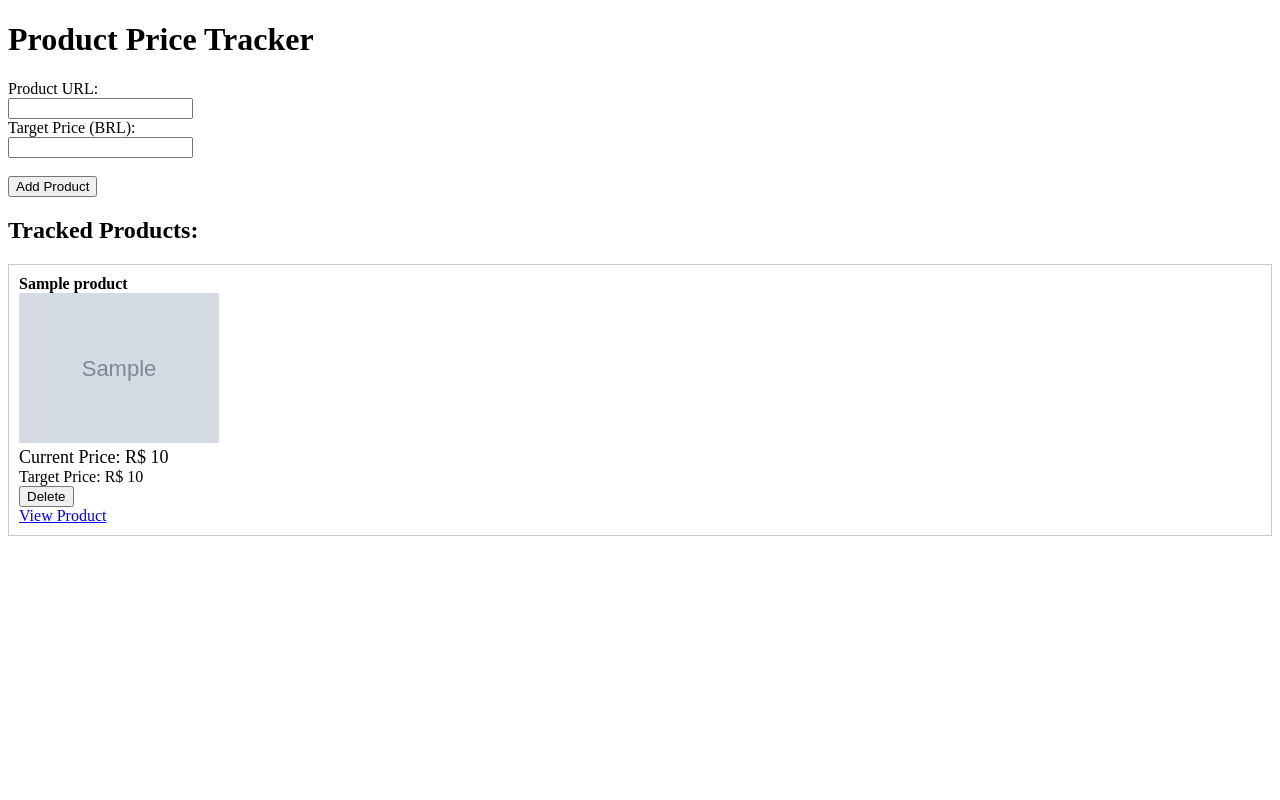
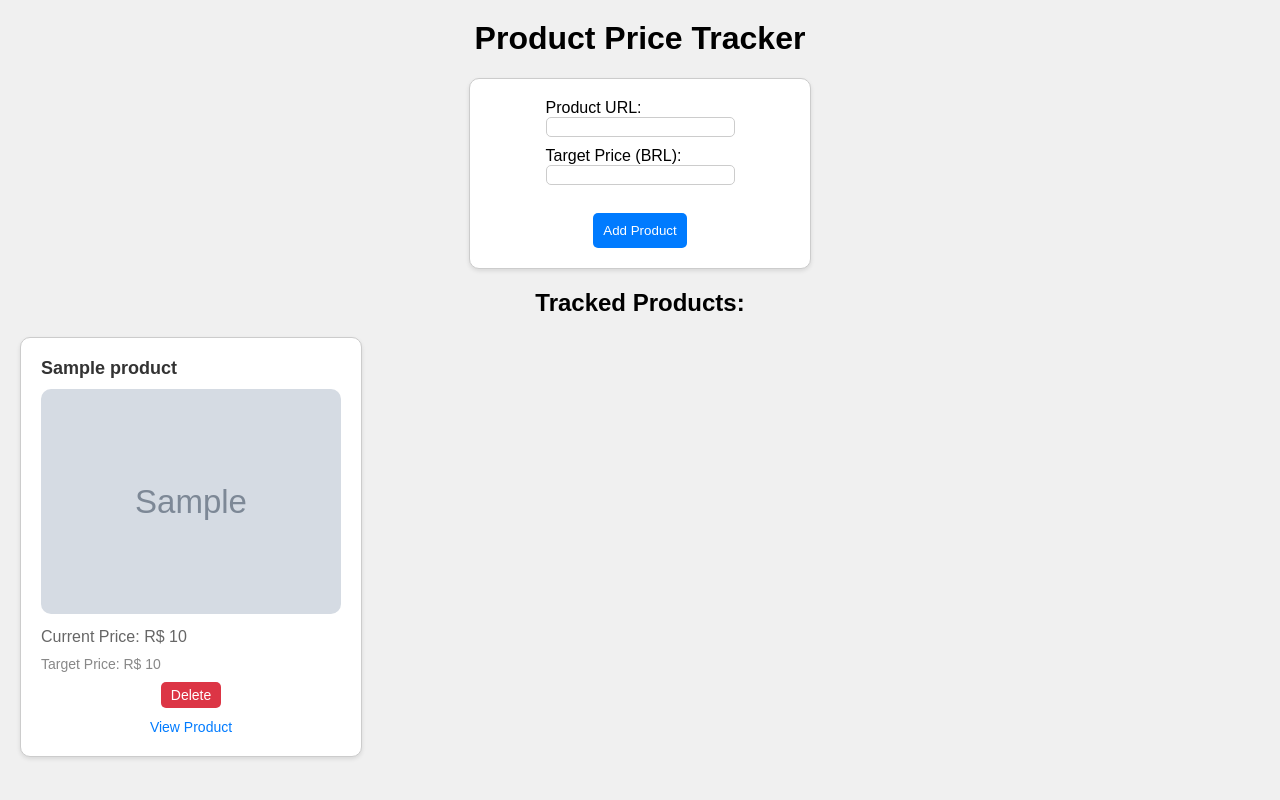
Before and after one commit to EmersonJesus/price-tracker, a Flask app: template templates/index.html in a window 1280 px wide. Run offline with Flask 3, Linux system fonts and the light colour scheme; the template is opened without the code that fills it: most values are stand-ins (such as "Sample title", 1, 10 or a date in 2020); grey boxes marked "Sample" are stand-in pictures.

Commit message:
add style improves

```diff
--- a/templates/index.html
+++ b/templates/index.html
@@ -5,38 +5,162 @@
     <meta name="viewport" content="width=device-width, initial-scale=1.0">
     <title>Product Price Tracker</title>
     <style>
+        body {
+            background-color: #f0f0f0;
+            margin: 0;
+            padding: 0;
+            font-family: Arial, sans-serif;
+        }
+
+        h1, h2 {
+            text-align: center;
+            margin-top: 20px;
+        }
+
+        .container {
+            display: flex;
+            justify-content: center;
+            align-items: center;
+            height: 100vh;
+        }
+
+        .product-price-form {
+            display: flex;
+            flex-direction: column;
+            align-items: center;
+            justify-content: center;
+            width: 300px;
+            padding: 20px;
+            border: 1px solid #cccccc;
+            border-radius: 10px;
+            background-color: #ffffff;
+            box-shadow: 0 2px 4px rgba(0, 0, 0, 0.1);
+            margin: auto;
+            margin-top: 20px;
+        }
+
+        .product-price-form input {
+            width: 100%;
+            height: 20px;
+            margin-bottom: 10px;
+            padding: 5px;
+            border: 1px solid #cccccc;
+            border-radius: 5px;
+            box-sizing: border-box;
+        }
+
+        .add-button button {
+            width: 100%;
+            padding: 10px;
+            border: none;
+            border-radius: 5px;
+            background-color: #007bff;
+            color: #ffffff;
+            cursor: pointer;
+            transition: background-color 0.3s ease;
+        }
+
+        .add-button button:hover {
+            background-color: #0056b3;
+        }
+
+        .product-container {
+            display: flex;
+            flex-wrap: wrap;
+            justify-content: center;
+            gap: 20px;
+            padding: 20px;
+        }
+
         .product {
-            margin-bottom: 20px;
-            border: 1px solid #ccc;
-            padding: 10px;
+            border-radius: 10px;
+            background-color: #ffffff;
+            border: 1px solid #cccccc;
+            box-shadow: 0 2px 4px rgba(0, 0, 0, 0.1);
+            width: 300px;
+            padding: 20px;
+            margin: 20px;
         }
+
         .product img {
-            max-width: 200px;
-            max-height: 200px;
-            margin-right: 20px;
+            max-width: 100%;
+            border-radius: 10px;
+            margin-bottom: 10px;
         }
+
         .product .name {
             font-weight: bold;
+            font-size: 18px;
+            margin-bottom: 10px;
+            color: #333333;
         }
+
         .product .price {
-            font-size: 18px;
+            font-size: 16px;
+            color: #666666;
         }
-        .below-target {
-            color: green;
+
+        .product .below-target {
+            color: #1d992d;
         }
-        .above-target {
-            color: red;
+
+        .product .above-target {
+            color: #dc3545;
         }
+
+        .product .target-price {
+            font-size: 14px;
+            color: #888888;
+            margin-top: 10px;
+        }
+
+        .product .delete-button {
+            margin-top: 10px;
+            text-align: center;
+        }
+
+        .delete-button button {
+            background-color: #dc3545;
+            color: #ffffff;
+            border: none;
+            border-radius: 5px;
+            padding: 5px 10px;
+            cursor: pointer;
+            font-size: 14px;
+            transition: background-color 0.3s ease;
+        }
+
+        .delete-button button:hover {
+            background-color: #c82333;
+        }
+
+        .view-product {
+            text-align: center;
+            margin-top: 10px;
+        }
+
+        .view-product a {
+            color: #007bff;
+            text-decoration: none;
+            font-size: 14px;
+        }
+
     </style>
 </head>
 <body>
     <h1>Product Price Tracker</h1>
-    <form action="/add_product" method="post">
-        <label for="product_url">Product URL:</label><br>
-        <input type="text" id="product_url" name="product_url"><br>
-        <label for="target_price">Target Price (BRL):</label><br>
-        <input type="number" id="target_price" name="target_price" step="0.01"><br><br>
-        <input type="submit" value="Add Product">
+    <form class="product-price-form" action="/add_product" method="post">
+        <div class="product-url-input">
+            <label for="product_url">Product URL:</label><br>
+            <input type="text" id="product_url" name="product_url"><br>
+        </div>
+        <div class="price-input">
+            <label for="target_price">Target Price (BRL):</label><br>
+            <input type="number" id="target_price" name="target_price" step="0.01"><br><br>
+        </div>
+        <div class="add-button">
+            <button type="submit">Add Product</button>
+        </div>
     </form>
     <h2>Tracked Products:</h2>
     {% for product in products %}
```
